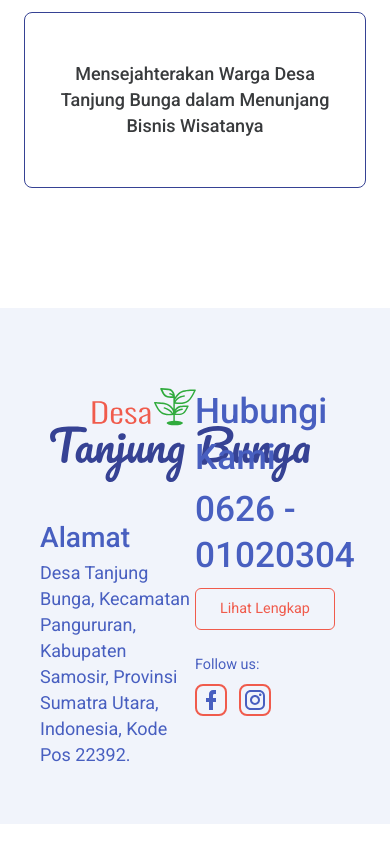
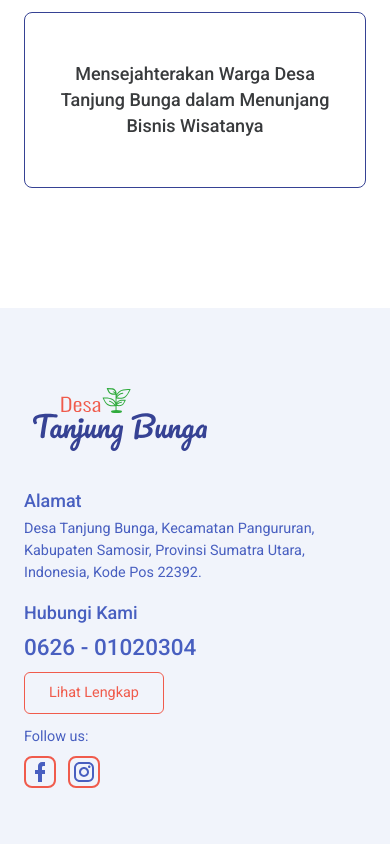
Before and after one commit to weeber-id/desatanjungbunga-userclient, a Next.js app in the folder client/: page /about in a window 390 px wide. Shown: the part 7092-7936 px from the top of the page. Built offline with nearby package versions, Linux system fonts and the light colour scheme.

Commit message:
footer responsive

```diff
--- a/client/components/organisms/footer/index.tsx
+++ b/client/components/organisms/footer/index.tsx
@@ -4,23 +4,27 @@ import { Button } from '../../atoms';
 const Footer = () => {
   return (
     <footer className="bg-blue-light pt-20 pb-14">
-      <div className="container px-10 mx-auto grid grid-cols-2">
+      <div className="container px-6 md:px-10 mx-auto grid grid-cols-1 gap-y-4 md:grid-cols-2">
         <div>
-          <IconTanjungBunga className="mb-9" width={280} height={95.6} viewBox="0 0 174 64" />
-          <h4 className="font-medium text-h4 text-purple-light mb-1">Alamat</h4>
-          <p className="text-body text-purple-light">
+          <IconTanjungBunga className="mb-9 w-48 h-16 md:w-72 md:h-24" viewBox="0 0 174 64" />
+          <h4 className="font-medium md:text-h4 text-body text-purple-light mb-1">Alamat</h4>
+          <p className="md:text-body text-body-sm text-purple-light">
             Desa Tanjung Bunga, Kecamatan Pangururan, <br />
             Kabupaten Samosir, Provinsi Sumatra Utara, <br />
             Indonesia, Kode Pos 22392.
           </p>
         </div>
         <div>
-          <h3 className="text-h3 text-purple-light font-medium mb-1.5">Hubungi Kami</h3>
-          <h3 className="text-h3 text-purple-light font-medium mb-2.5">0626 - 01020304</h3>
+          <h3 className="md:text-h3 text-body text-purple-light font-medium mb-1.5">
+            Hubungi Kami
+          </h3>
+          <h3 className="md:text-h3 text-h5 text-purple-light font-medium mb-2.5">
+            0626 - 01020304
+          </h3>
           <Button variant="outlined" color="red">
             Lihat Lengkap
           </Button>
-          <p className="text-body-sm text-purple-light mt-6 mb-2">Follow us:</p>
+          <p className="text-body-sm text-purple-light mt-3 md:mt-6 mb-2">Follow us:</p>
           <div className="flex items-center">
             <a
               href="http://facebook.com"
```
